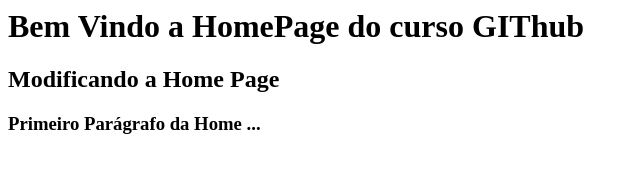
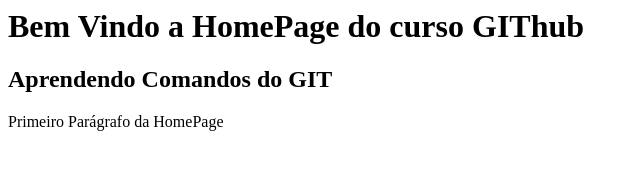
Before and after one commit to Gui500-cell/cursotds, a plain HTML site: page index.html in a window 1280 px wide. Shown: the whole page, without its empty margins (0-640 px from the left). Drawn offline with Linux system fonts and the light colour scheme.

Commit message:
Criando descricao da pagina home

```diff
--- a/index.html
+++ b/index.html
@@ -4,7 +4,7 @@
   </head>
   <body>
     <h1>Bem Vindo a HomePage do curso GIThub</h1>
-    <h2>Modificando a Home Page</h2>
-    <h3>Primeiro Parágrafo da Home ...</h3>
+    <h2>Aprendendo Comandos do GIT</h2>
+    <p>Primeiro Parágrafo da HomePage</p>
   </body>
 </html>
```
Also changed, not shown: nomes.txt.
